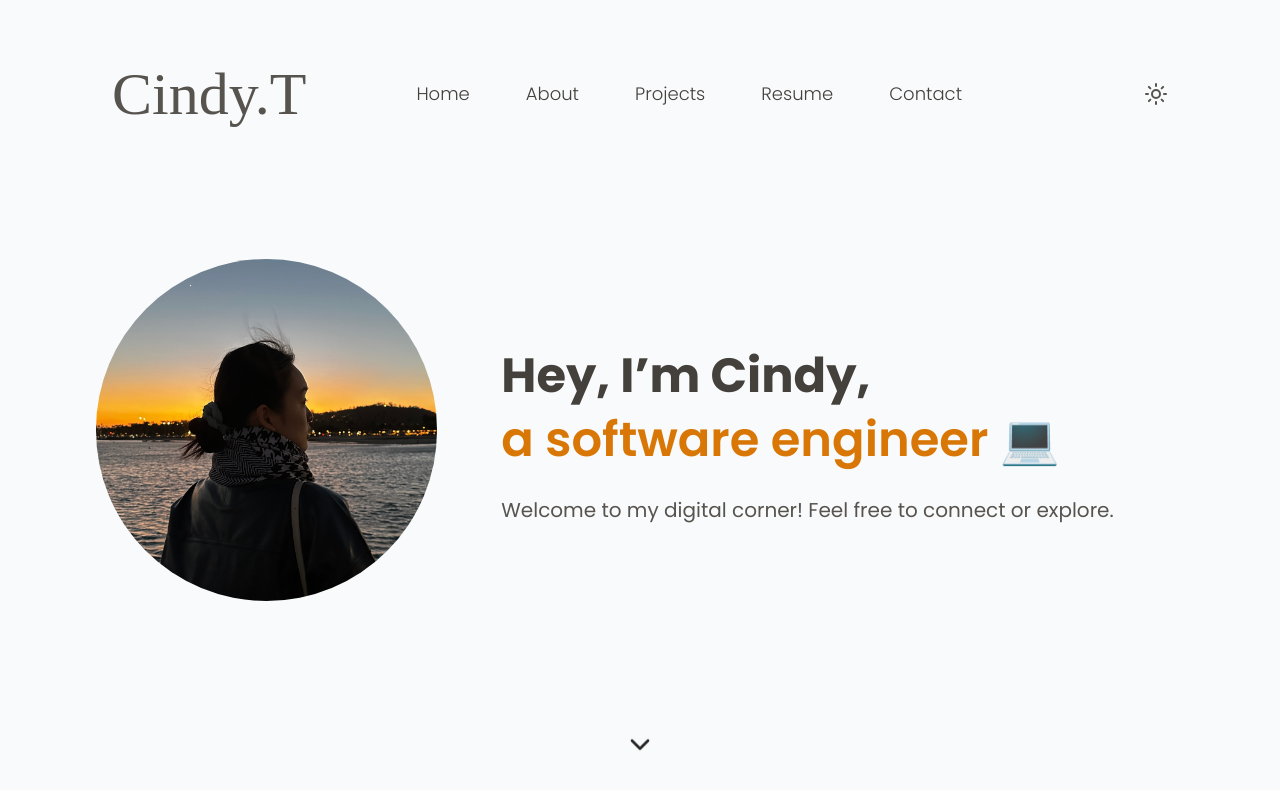
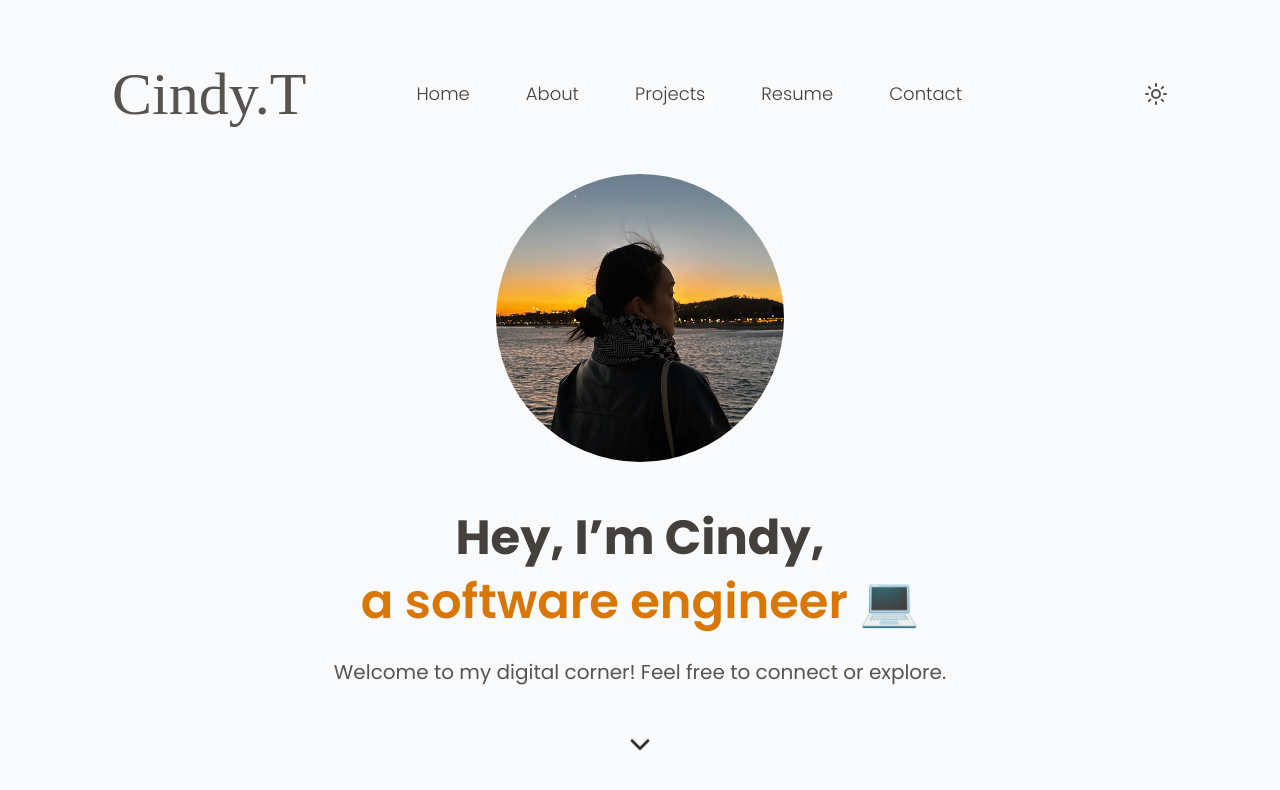
Before and after one commit to xinyue296/personal_website, a Next.js app: page /home in a window 1280 px wide. Shown: the top 790 px of the page. Built offline with nearby package versions, Linux system fonts and the light colour scheme; a web font is replaced by a local one.

Commit message:
fix: temporarily changing the style of hero into flex-col

```diff
--- a/src/app/home/page.tsx
+++ b/src/app/home/page.tsx
@@ -2,7 +2,7 @@
 import Image from "next/image";
 import type { Metadata } from "next";
 import { ChevronDown } from "lucide-react";
-import RollingText from "@/components/RollingText";
+import RollingText from "@/app/_components/RollingText";
 
 // export const metadata: Metadata = {
 //   title: "Home",
@@ -11,21 +11,21 @@ import RollingText from "@/components/RollingText";
 const Home = () => {
   return (
     <div className="content-center h-full flex flex-col">
-      <div className="w-full h-3/4 lg:h-full flex flex-col lg:flex-row items-center justify-around">
+      <div className="w-full h-3/4 lg:h-full flex flex-col items-center justify-around">
         {/* Photo Section */}
-        <div className="w-full lg:w-1/2 flex justify-center lg:justify-start mx-8">
+        <div className="w-full lg:w-1/2 flex justify-center mx-8">
           <Image
             src="/(assets)/cindy_profile_1.jpg"
             alt="Picture of Cindy"
             width={300} // Default size for small screens
             height={300} // Default size for small screens
             quality={100}
-            className="hover:scale-105 duration-200 rounded-full w-64 lg:w-96" // Responsive width
+            className="hover:scale-105 duration-200 rounded-full w-64 lg:w-72" // Responsive width
           />
         </div>
 
         {/* Text Section */}
-        <div className="w-full flex flex-col text-center lg:text-left hover:scale-105 duration-200 mx-8">
+        <div className="w-full flex flex-col text-center hover:scale-105 duration-200 mx-8">
           <h1 className="text-4xl md:text-5xl 2xl:text-6xl font-bold text-stone-700 dark:text-stone-300 mt-2 md:mt-4">
             Hey, I’m Cindy,
           </h1>
--- a/src/app/layoutWrapper.tsx
+++ b/src/app/layoutWrapper.tsx
@@ -1,12 +1,10 @@
 "use client";
 import React from "react";
-import Navbar from "../components/Navbar";
+import Navbar from "./_components/Navbar";
 
 const LayoutWrapper = ({ children }: { children: React.ReactNode }) => {
   return (
-    <div
-      className={`flex flex-row bg-gray-50 dark:bg-stone-900 min-h-screen`}
-    >
+    <div className={`flex flex-row bg-gray-50 dark:bg-stone-900 min-h-screen`}>
       <main className={`flex flex-col w-full px-12 md:px-16 min-h-screen`}>
         <Navbar />
         {children}
```
Also changed, not shown: src/app/_components/Navbar.tsx (renamed from src/components/Navbar.tsx), src/app/_components/RollingText.tsx (renamed from src/components/RollingText.tsx), src/app/_components/ThemeSwitch.tsx (renamed from src/components/ThemeSwitch.tsx).
